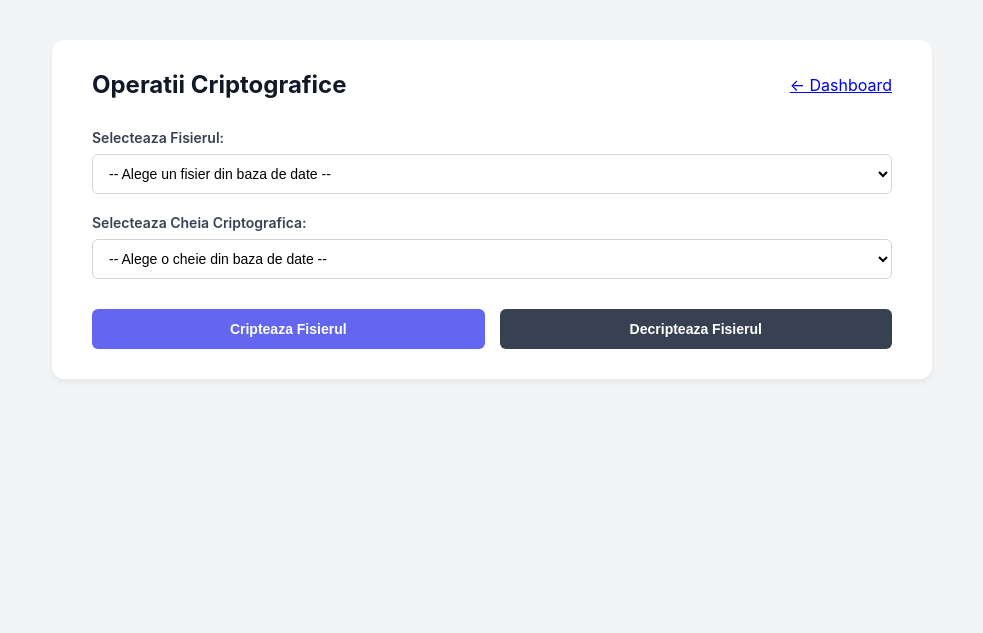
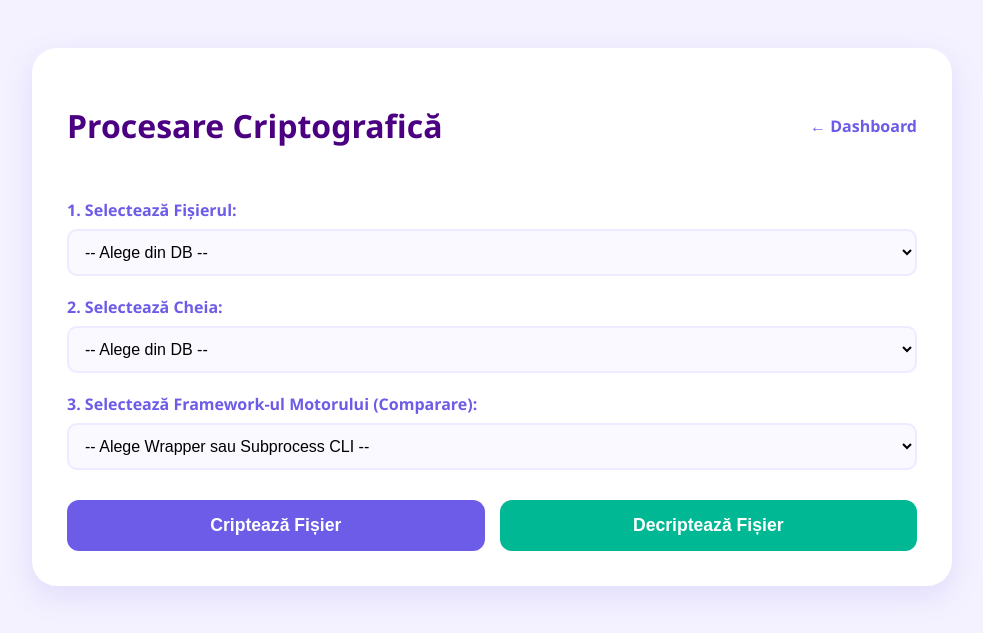
Before and after one commit to ralucaioanamatei/SI_2026_DBProject, a Flask app: page /operatii in a window 1280 px wide. Shown: the top 633 px of the page, without its empty margins (148-1131 px from the left). Run offline with Flask 3, Linux system fonts and the light colour scheme; data that the repository does not hold is empty.

Commit message:
Adaugare suport asimetric RSA, framework alternativ CLI, calcul hash automat

```diff
--- a/repositories/fisier_repo.py
+++ b/repositories/fisier_repo.py
@@ -27,7 +27,7 @@ class FisierRepository:
     def read_by_id(self, id_fisier: int) -> Fisier | None:
         return self.session.query(Fisier).filter(Fisier.id_fisier == id_fisier).first()
 
-    def update(self, id_fisier: int, cale_noua: str = None, status_nou: str = None) -> Fisier | None:
+    def update(self, id_fisier: int, cale_noua: str = None, status_nou: str = None, hash_nou: str = None) -> Fisier | None:
         try:
             fisier = self.read_by_id(id_fisier)
             if fisier:
@@ -35,6 +35,8 @@ class FisierRepository:
                     fisier.cale_stocare = cale_noua
                 if status_nou:
                     fisier.status_fisier = status_nou
+                if hash_nou:
+                    fisier.hash_sha256 = hash_nou
                 self.session.commit()
                 self.session.refresh(fisier)
             return fisier
--- a/templates/operatii.html
+++ b/templates/operatii.html
@@ -1,172 +1,70 @@
 <!DOCTYPE html>
 <html lang="ro">
 <head>
-    <meta charset="UTF-8">
-    <title>Operatii Criptografice</title>
+    <meta charset="UTF-8"><title>KMS - Operații</title>
     <style>
-        body {
-            font-family: -apple-system, BlinkMacSystemFont, "Segoe UI", Roboto, Helvetica, Arial, sans-serif;
-            background-color: #f3f4f6;
-            color: #111827;
-            margin: 0;
-            padding: 40px;
-            display: flex;
-            justify-content: center;
-        }
-        .container {
-            background-color: #ffffff;
-            border-radius: 12px;
-            box-shadow: 0 4px 6px rgba(0, 0, 0, 0.05);
-            padding: 30px 40px;
-            width: 100%;
-            max-width: 800px;
-        }
-        .header {
-            display: flex;
-            justify-content: space-between;
-            align-items: center;
-            margin-bottom: 30px;
-        }
-        .header h1 {
-            margin: 0;
-            font-size: 24px;
-            font-weight: bold;
-        }
-        .btn-inapoi {
-            background-color: #e5e7eb;
-            color: #374151;
-            text-decoration: none;
-            padding: 8px 16px;
-            border-radius: 6px;
-            font-size: 14px;
-            font-weight: 500;
-            transition: background-color 0.2s, color 0.2s;
-        }
-        .btn-inapoi:hover {
-            background-color: #d1d5db;
-            color: #111827;
-        }
-        .form-group {
-            margin-bottom: 20px;
-        }
-        label {
-            display: block;
-            margin-bottom: 8px;
-            font-weight: 600;
-            color: #374151;
-            font-size: 14px;
-        }
-        select {
-            width: 100%;
-            padding: 10px 12px;
-            border: 1px solid #d1d5db;
-            border-radius: 6px;
-            font-size: 14px;
-            background-color: #ffffff;
-            box-sizing: border-box;
-        }
-        select:focus {
-            outline: none;
-            border-color: #6366f1;
-            box-shadow: 0 0 0 3px rgba(99, 102, 241, 0.2);
-        }
-        .button-group {
-            display: flex;
-            gap: 15px;
-            margin-top: 30px;
-        }
-        .btn {
-            flex: 1;
-            padding: 12px;
-            border: none;
-            border-radius: 6px;
-            font-weight: 600;
-            font-size: 14px;
-            cursor: pointer;
-            transition: background-color 0.2s;
-            color: white;
-            text-align: center;
-        }
-        .btn-cripteaza {
-            background-color: #6366f1;
-        }
-        .btn-cripteaza:hover {
-            background-color: #4f46e5;
-        }
-        .btn-decripteaza {
-            background-color: #374151;
-        }
-        .btn-decripteaza:hover {
-            background-color: #1f2937;
-        }
-        .messages {
-            margin-bottom: 20px;
-        }
-        .success {
-            background-color: #d1fae5;
-            color: #065f46;
-            padding: 10px;
-            border-radius: 6px;
-            margin-bottom: 10px;
-            font-size: 14px;
-        }
-        .error {
-            background-color: #fee2e2;
-            color: #991b1b;
-            padding: 10px;
-            border-radius: 6px;
-            margin-bottom: 10px;
-            font-size: 14px;
-        }
+        body { background: #f4f2ff; font-family: 'Segoe UI', sans-serif; padding: 40px; color: #4b0082;}
+        .card { max-width: 850px; margin: auto; background: white; padding: 35px; border-radius: 25px; box-shadow: 0 10px 30px rgba(108, 92, 231, 0.15); }
+        .header { display: flex; justify-content: space-between; align-items: center; margin-bottom: 30px; }
+        .alert { padding: 15px; border-radius: 12px; margin-bottom: 25px; font-weight: bold; }
+        .alert-error { background: #ffebeb; color: #d63031; border-left: 6px solid #d63031; }
+        .alert-success { background: #eafff5; color: #27ae60; border-left: 6px solid #27ae60; }
+        .form-group { margin-bottom: 20px; }
+        label { display: block; font-weight: bold; margin-bottom: 8px; color: #6c5ce7; }
+        select { width: 100%; padding: 12px; border-radius: 10px; border: 2px solid #eeeaff; outline: none; background: #faf9ff; font-size: 1em; }
+        .btn-group { display: flex; gap: 15px; margin-top: 30px; }
+        .btn { flex: 1; padding: 15px; border: none; border-radius: 12px; font-weight: bold; cursor: pointer; color: white; transition: 0.3s; font-size: 1.1em;}
+        .btn-enc { background: #6c5ce7; } .btn-enc:hover { background: #5649c0; }
+        .btn-dec { background: #00b894; } .btn-dec:hover { background: #00a082; }
     </style>
 </head>
 <body>
-
-<div class="container">
+    <div class="card">
         <div class="header">
-        <h1>Operatii Criptografice</h1>
-        <a href="/" class="back-link">&larr; Dashboard</a>
+            <h1>Procesare Criptografică</h1>
+            <a href="/" style="text-decoration:none; color:#6c5ce7; font-weight:bold;">← Dashboard</a>
         </div>
 
-    <div class="messages">
         {% with messages = get_flashed_messages(with_categories=true) %}
-            {% if messages %}
-                {% for category, message in messages %}
-                    <div class="{{ category }}">{{ message }}</div>
-                {% endfor %}
-            {% endif %}
+          {% if messages %}{% for cat, msg in messages %}<div class="alert alert-{{cat}}">{{msg}}</div>{% endfor %}{% endif %}
         {% endwith %}
-    </div>
 
         <form method="POST" action="/operatii">
-
             <div class="form-group">
-            <label for="id_fisier">Selecteaza Fisierul:</label>
-            <select name="id_fisier" id="id_fisier" required>
-                <option value="" disabled selected>-- Alege un fisier din baza de date --</option>
+                <label>1. Selectează Fișierul:</label>
+                <select name="id_fisier" required>
+                    <option value="" disabled selected>-- Alege din DB --</option>
                     {% for f in fisiere %}
-                    <option value="{{ f.id_fisier }}">{{ f.nume_original }} (Status: {{ f.status_fisier }})</option>
+                    <option value="{{ f.id_fisier }}">{{ f.nume_original }} (Status actual: {{ f.status_fisier }})</option>
                     {% endfor %}
                 </select>
             </div>
 
             <div class="form-group">
-            <label for="id_cheie">Selecteaza Cheia Criptografica:</label>
-            <select name="id_cheie" id="id_cheie" required>
-                <option value="" disabled selected>-- Alege o cheie din baza de date --</option>
+                <label>2. Selectează Cheia:</label>
+                <select name="id_cheie" required>
+                    <option value="" disabled selected>-- Alege din DB --</option>
                     {% for c in chei %}
-                    <option value="{{ c.id_cheie }}">Cheia #{{ c.id_cheie }} (Algoritm ID: {{ c.id_algoritm }})</option>
+                    <option value="{{ c.id_cheie }}">Cheia #{{ c.id_cheie }} - Pentru Algoritmul {{ c.id_algoritm }}</option>
                     {% endfor %}
                 </select>
             </div>
 
-        <div class="button-group">
-            <button type="submit" name="actiune" value="cripteaza" class="btn btn-cripteaza">Cripteaza Fisierul</button>
-            <button type="submit" name="actiune" value="decripteaza" class="btn btn-decripteaza">Decripteaza Fisierul</button>
+            <div class="form-group">
+                <label>3. Selectează Framework-ul Motorului (Comparare):</label>
+                <select name="id_framework" required>
+                    <option value="" disabled selected>-- Alege Wrapper sau Subprocess CLI --</option>
+                    {% for fw in frameworks %}
+                    <option value="{{ fw.id_framework }}">Framework: {{ fw.nume }} (v{{ fw.versiune }})</option>
+                    {% endfor %}
+                </select>
             </div>
 
+            <div class="btn-group">
+                <button type="submit" name="actiune" value="cripteaza" class="btn btn-enc"> Criptează Fișier</button>
+                <button type="submit" name="actiune" value="decripteaza" class="btn btn-dec">Decriptează Fișier</button>
+            </div>
         </form>
     </div>
-
 </body>
 </html>
```
Also changed, not shown: app_web.py (+55 -28 lines), services/crypto_manager.py (+120 -48 lines), templates/chei.html (+30 -11 lines). Lines whose indentation alone changed are shown as unchanged.
